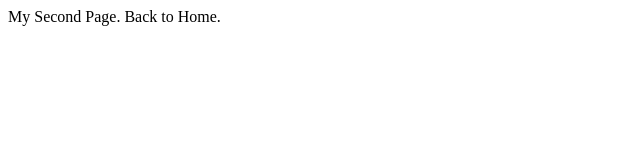
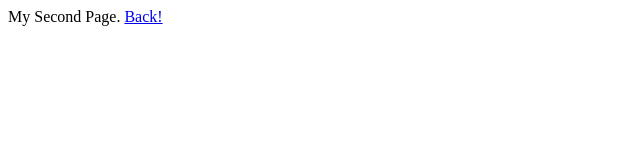
Before and after one commit to jerry791/GA_Test, a plain HTML site: page page.html in a window 1280 px wide. Shown: the whole page, without its empty margins (0-640 px from the left). Drawn offline with Linux system fonts and the light colour scheme.

Commit message:
Update page.html

```diff
--- a/page.html
+++ b/page.html
@@ -3,6 +3,6 @@
     <title>My Second Page</title>
   </head>
   <body>
-    My Second Page. <a herf="index.html">Back to Home.</a>
+    My Second Page. <a href="index.html"> Back!</a>
   </body>
 </html>
```
